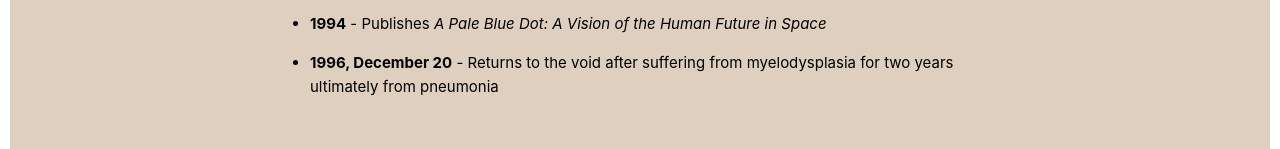
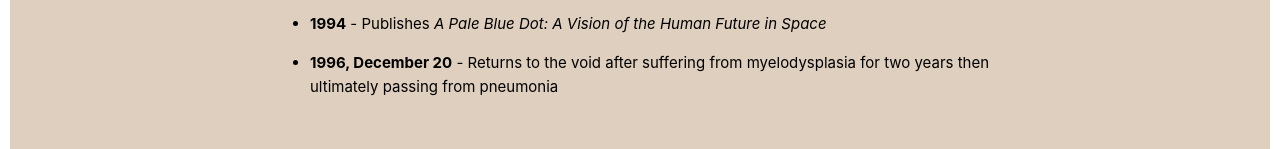
Before and after one commit to 4n0n3/tribute-website, a plain HTML site: page index.html in a window 1280 px wide. Shown: the part 1438-1587 px from the top of the page. Drawn offline with Linux system fonts and the light colour scheme.

Commit message:
Update index.html
additional info

```diff
--- a/index.html
+++ b/index.html
@@ -83,7 +83,7 @@
           </li>
           <li>
             <strong>1996, December 20</strong>
-            - Returns to the void after suffering from myelodysplasia for two years ultimately from pneumonia
+            - Returns to the void after suffering from myelodysplasia for two years then ultimately passing from pneumonia
           </li>
         </ul>
         <blockquote cite="https://www.space.com/15994-carl-sagan.html">
```
